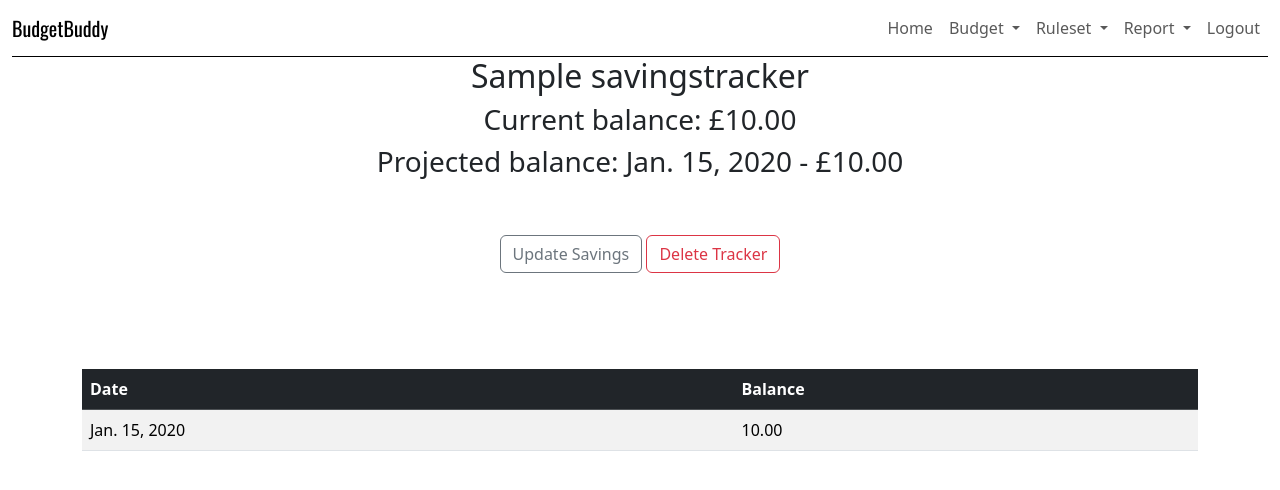
After one commit to SholaAguns/budgetBuddy, a Django app: page /budgets/savings_tracker/1 in a window 1280 px wide. The commit adds this page. Shown: the top 490 px of the page. Run offline with Django 5.2, Linux system fonts and the light colour scheme; a user stored in the database is signed in; tables that the repository leaves empty hold one stand-in row (values such as "Sample post"); some libraries are stand-ins or nearby versions.

Commit message:
Savings Tracker working

```diff
--- a/budgets/models.py
+++ b/budgets/models.py
@@ -1,6 +1,7 @@
 from django.db import models
 from django.urls import reverse
 from django.contrib.auth import get_user_model
+
 User = get_user_model()
 
 
@@ -69,3 +70,20 @@ class Rule(models.Model):
 
     class Meta:
         unique_together = ['keyword', 'ruleset']
+
+class SavingsTracker(models.Model):
+    current_balance = models.DecimalField(default=0.00, decimal_places=2, max_digits=7)
+    final_projected_balance = models.DecimalField(default=0.00, decimal_places=2, max_digits=7)
+    final_projected_date = models.DateField(null=True)
+    user = models.OneToOneField(User, related_name='savingstracker', on_delete=models.CASCADE)
+    name = models.CharField(default="", max_length=50)
+    created_dt = models.DateTimeField(auto_now=True)
+
+    def __str__(self):
+        return self.current_balance
+
+class ProjectedBalance(models.Model):
+    balance = models.DecimalField(default=0.00, decimal_places=2, max_digits=7)
+    projected_date = models.DateField(null=True)
+    report_id = models.IntegerField()
+    savings_tracker = models.ForeignKey(SavingsTracker, related_name='projectedbalance', on_delete=models.CASCADE)
--- /dev/null
+++ b/budgets/templates/budgets/savingstracker_detail.html
@@ -0,0 +1,36 @@
+{% extends 'base.html' %}
+{% load django_bootstrap5 %}
+
+{% block content %}
+<div class="jumbotron budget_heading" >
+        <h2 id="rulesetname">{{savingstracker.name}}</h2>
+        <h3>Current balance: £{{savingstracker.current_balance}}</h3>
+        <h3>Projected balance: {{savingstracker.final_projected_date}} - £{{savingstracker.final_projected_balance}}</h3>
+</div>
+{% if user.is_authenticated and savingstracker.user == user %}
+        <div id="budget_controls" class="container" align="center">
+        <br><br>
+        <a href="{% url 'budgets:update_savings' pk=savingstracker.id %}" role="button" class="btn btn-outline-secondary  w-80">Update Savings</a>
+        <a href="{% url 'budgets:delete_savings_tracker' pk=savingstracker.id %}" role="button" class="btn btn-outline-danger  w-80">Delete Tracker</a>
+        </div><br><br>
+    {% endif %}
+<br><br>
+<div class="container" align="center">
+  <table class="table table-striped">
+       <thead class="table-dark">
+            <tr>
+                <th scope="col">Date </th>
+                <th scope="col">Balance</th>
+            </tr>
+       </thead>
+       <tbody>
+        {% for projected_balance in projected_balances %}
+              <tr>
+                <td>{{ projected_balance.projected_date}} </td>
+                <td>{{ projected_balance.balance}} </td>
+              </tr>
+        {% endfor %}
+         </tbody>
+  </table>
+</div>
+{% endblock %}
--- a/budgets/urls.py
+++ b/budgets/urls.py
@@ -8,11 +8,16 @@ urlpatterns = [
     path('', views.BudgetList.as_view(), name='budget_list'),
     path('categories/', views.CategoryList.as_view(), name='categories'),
     path('rulesets', views.RulesetList.as_view(), name='rulesets'),
+    path('savings', views.SavingsTrackerList.as_view(), name='savings_tracker_list'),
     path('budget/<int:pk>/', views.BudgetDetail.as_view(), name='single_budget'),
     path('ruleset/<int:pk>/', views.RulesetDetail.as_view(), name='single_ruleset'),
+    path('savings_tracker/<int:pk>', views.SavingsTrackerDetail.as_view(), name='savings_tracker_detail'),
     path('create_budget/', views.CreateBudget.as_view(), name="add_budget"),
+    path('add_savings_tracker/', views.CreateSavingsTracker.as_view(), name='add_savings_tracker'),
     path('budget/<int:pk>/add_budget_category/', views.CreateBudgetCategory.as_view(), name="add_budget_category"),
     path('budget/<int:pk>/update', views.BudgetUpdate.as_view(), name='update_budget'),
+    path('update_savings_tracker/<int:pk>', views.UpdateSavingsTracker.as_view(), name='update_savings_tracker'),
+    path('savings_tracker/<int:pk>/update_name', views.UpdateSavingsTrackerName.as_view(), name='update_savings_tracker_name'),
     path('budget/<int:pk>/delete', views.DeleteBudget.as_view(), name='delete_budget'),
     path('add_category/', views.CreateCategory.as_view(), name='add_category'),
     path('ruleset/<int:pk>/add_rule/', views.CreateRule.as_view(), name='add_rule'),
@@ -21,9 +26,11 @@ urlpatterns = [
     path('ruleset/<int:pk>/delete', views.DeleteRuleset.as_view(), name='delete_ruleset'),
     path('delete_category/<int:pk>', views.category_remove, name='delete_category'),
     path('delete_rule/<int:pk>', views.rule_remove, name='delete_rule'),
+    path('delete_savings_tracker/<int:pk>',views.DeleteSavingsTracker.as_view(), name='delete_savings_tracker'),
     path('delete_budget_category/<int:pk>', views.budgetcategory_remove, name='delete_budget_category'),
     path('budget/<int:pk>/duplicate', views.budget_duplicate, name='duplicate_budget'),
     path('ruleset/<int:pk>/duplicate', views.ruleset_duplicate, name='duplicate_ruleset'),
     path('category/<int:pk>/update', views.CategoryUpdate.as_view(), name='update_category'),
     path('budget_category/<int:pk>/update', views.BudgetCategoryUpdate.as_view(), name='update_budget_category'),
+    path('savings_tracker/<int:pk>/update_savings', views.update_savings, name='update_savings')
 ]
--- a/budgets/views.py
+++ b/budgets/views.py
@@ -1,13 +1,19 @@
+from random import randint
+
 from django.contrib.auth.decorators import login_required
 from django.db.models import Sum
 from django.http import HttpResponseRedirect
 from django.shortcuts import render, get_object_or_404, redirect
 from django.contrib.auth.mixins import LoginRequiredMixin
-from django.views.generic import TemplateView, DetailView, CreateView, ListView, UpdateView, DeleteView
+from django.views.generic import DetailView, CreateView, ListView, UpdateView, DeleteView
 from .models import Category, BudgetCategory, Budget, Rule, Ruleset
-from .forms import CategoryForm, BudgetForm, BudgetCategoryForm, RuleForm, RulesetForm
+from .forms import CategoryForm, BudgetForm, BudgetCategoryForm, RuleForm, RulesetForm, SavingsTrackerForm, \
+    SavingsTrackerNameForm
 from django.urls import reverse
 from django.contrib import messages
+from budgets.models import SavingsTracker, ProjectedBalance
+
+from .services.savings_service import SavingsService
 
 
 class CreateCategory(LoginRequiredMixin, CreateView):
@@ -30,6 +36,33 @@ class CreateBudget(LoginRequiredMixin, CreateView):
         self.object.user = self.request.user
         self.object.save()
         return super().form_valid(form)
+
+
+from django.http import HttpResponseRedirect
+from django.urls import reverse
+
+
+class CreateSavingsTracker(LoginRequiredMixin, CreateView):
+    model = SavingsTracker
+    form_class = SavingsTrackerForm
+    redirect_field_name = 'budgets/savingstracker_detail.html'
+
+    def form_valid(self, form):
+        user = self.request.user
+        if SavingsTracker.objects.filter(user=user).exists():
+            tracker = SavingsTracker.objects.get(user=user)
+            return HttpResponseRedirect(reverse('budgets:savings_tracker_detail', kwargs={'pk': tracker.id}))
+
+        # Create a new SavingsTracker if none exists
+        self.object = form.save(commit=False)
+        self.object.user = user
+        random_number = randint(10000, 99999)
+        self.object.name = f'{user} Savings Tracker {random_number}'
+        self.object.save()
+        return super().form_valid(form)
+
+    def get_success_url(self):
+        return reverse('budgets:savings_tracker_detail', kwargs={'pk': self.object.id})
 
 
 class CreateRuleset(LoginRequiredMixin, CreateView):
@@ -92,6 +125,13 @@ class BudgetDetail(LoginRequiredMixin, DetailView):
         context['total_expenses'] = self.object.budgetcategory_set.filter(is_earning=False).aggregate(total=Sum('limit'))['total']
         return context
 
+class SavingsTrackerDetail(LoginRequiredMixin, DetailView):
+    model = SavingsTracker
+
+    def get_context_data(self, **kwargs):
+        context = super().get_context_data(**kwargs)
+        context['projected_balances'] = ProjectedBalance.objects.filter(savings_tracker=self.object)
+        return context
 
 class BudgetList(LoginRequiredMixin, ListView):
     model = Budget
@@ -101,6 +141,13 @@ class BudgetList(LoginRequiredMixin, ListView):
         context['budget_list'] = Budget.objects.filter(user=self.request.user)
         return context
 
+class SavingsTrackerList(LoginRequiredMixin, ListView):
+    model = SavingsTracker
+
+    def get_context_data(self, **kwargs):
+        context = super().get_context_data(**kwargs)
+        context['savings_tracker_list'] = SavingsTracker.objects.filter(user=self.request.user)
+        return context
 
 class CategoryList(LoginRequiredMixin, ListView):
     model = Category
@@ -114,6 +161,29 @@ class RulesetList(LoginRequiredMixin, ListView):
         context['ruleset_list'] = Ruleset.objects.filter(user=self.request.user)
         return context
 
+class UpdateSavingsTracker(LoginRequiredMixin, UpdateView):
+    model = SavingsTracker
+    form_class = SavingsTrackerForm
+    redirect_field_name = 'budgets/savingstracker_detail.html'
+
+    def form_valid(self, form):
+        self.object = form.save(commit=False)
+        savings_service =  SavingsService()
+        savings_service.update_savings(self.object)
+        self.object.save()
+        return super().form_valid(form)
+
+class UpdateSavingsTrackerName(LoginRequiredMixin, UpdateView):
+    model = SavingsTracker
+    form_class = SavingsTrackerNameForm
+    redirect_field_name = 'budgets/savingstracker_detail.html'
+
+    def form_valid(self, form):
+        self.object = form.save(commit=False)
+        savings_service =  SavingsService()
+        savings_service.update_savings(self.object)
+        self.object.save()
+        return super().form_valid(form)
 
 class BudgetUpdate(LoginRequiredMixin, UpdateView):
     login_url = '/login'
@@ -152,6 +222,19 @@ class DeleteBudget(LoginRequiredMixin, DeleteView):
         messages.success(self.request, "Budget Deleted")
         return super().delete(*args, **kwargs)
 
+class DeleteSavingsTracker(LoginRequiredMixin, DeleteView):
+    model = SavingsTracker
+
+    def get_queryset(self):
+        queryset = super().get_queryset()
+        return queryset.filter(user_id=self.request.user.id)
+
+    def get_success_url(self):
+        return reverse('budgets:savings_tracker_list')
+
+    def delete(self, *args, **kwargs):
+        messages.success(self.request, "Savings Tracker Deleted")
+        return super().delete(*args, **kwargs)
 
 class DeleteRuleset(LoginRequiredMixin, DeleteView):
     model = Ruleset
@@ -186,6 +269,13 @@ def rule_remove(request, pk):
 def budgetcategory_remove(request, pk):
     budgetcategory = get_object_or_404(BudgetCategory, pk=pk)
     budgetcategory.delete()
+    return HttpResponseRedirect(request.META.get('HTTP_REFERER'))
+
+@login_required()
+def update_savings(request, pk):
+    savings_tracker = get_object_or_404(SavingsTracker, pk=pk)
+    savings_service = SavingsService()
+    savings_service.update_savings(savings_tracker)
     return HttpResponseRedirect(request.META.get('HTTP_REFERER'))
 
 
--- a/reports/templates/reports/report_detail.html
+++ b/reports/templates/reports/report_detail.html
@@ -67,7 +67,7 @@
         <div style="padding-bottom: 10px;">
             {% if report.ruleset %}
                 <a href="{% url 'reports:add_transaction' pk=report.id %}" role="button" class="btn btn-outline-secondary w-80">Add Transaction</a>
-                <a href="{% url 'reports:add_transactions' pk=report.id %}" role="button" class="btn btn-outline-secondary w-80">Import Transactions</a>
+                <a href="{% url 'reports:add_transactions' pk=report.id %}" role="button" class="btn btn-outline-secondary w-80">Import from Transactions Sheet</a>
                 <a href="{% url 'reports:clear_transactions' pk=report.id %}" role="button" class="btn btn-outline-secondary w-80">Clear Transactions</a>
             {% else %}
                 <span class="text-danger">No transactions imported. Add ruleset to proceed.</span>
--- a/templates/index.html
+++ b/templates/index.html
@@ -11,6 +11,7 @@
        Welcome {{user.username}}
       </div>
     <ul class="list-group list-group-flush">
+      <li class="list-group-item"><a href="{% url 'budgets:savings_tracker_list' %}">My Savings</a></li>
       <li class="list-group-item"><a href="{% url 'budgets:categories' %}">Categories</a></li>
       <li class="list-group-item"><a href="{% url 'budgets:budget_list' %}">Budgets</a></li>
       <li class="list-group-item"><a href="{% url 'budgets:rulesets' %}">Rulesets</a></li>
--- a/todo.txt
+++ b/todo.txt
@@ -1,4 +1,7 @@
+- Savings tracker: Create or Detail (No list)
 - Edit/delete transaction
+- Make Trans sheet not required
+- Calendar
 - Add multiple transactions
 - Fix naming inconsistencies
 - Logging
```
Also changed, not shown: budgets/forms.py (+13 -0 lines), budgets/services/savings_service.py (added, +41 -0 lines), budgets/templates/budgets/budget_detail.html (+8 -5 lines), budgets/templates/budgets/savingstracker_confirm_delete.html (added, +18 -0 lines), budgets/templates/budgets/savingstracker_form.html (added, +15 -0 lines), budgets/templates/budgets/savingstracker_list.html (added, +23 -0 lines), budgets/templates/budgets/savingstracker_name_form.html (added, +15 -0 lines), budgets/migrations/0011_savingstracker_projectedbalance.py (added), budgets/migrations/0012_alter_savingstracker_user.py (added), reports/models.py (line endings or trailing spaces).
